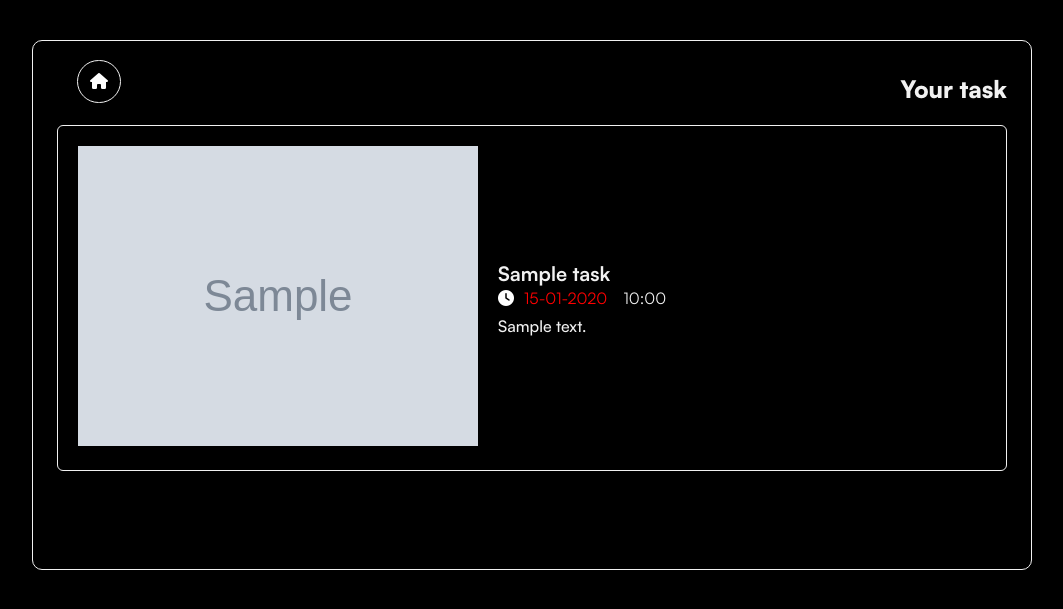
After one commit to Clayy9/Clay_TDL, a PHP site: page /box.php in a window 1280 px wide. The commit adds this page. Shown: the top 609 px of the page, without its empty margins (208-1271 px from the left). Run offline with PHP 8.4, Linux system fonts and the light colour scheme; the visitor is signed in with stand-in values (Sample User, id 1); tables that the repository leaves empty or names only in its code hold one stand-in row (values such as "Sample post"); grey boxes marked "Sample" are stand-in pictures; some libraries are stand-ins or nearby versions.

Commit message:
Add Box to see all tasks

```diff
--- a/assets/css/style.css
+++ b/assets/css/style.css
@@ -236,7 +236,7 @@ a {
 }
 
 .task_feature>a {
-    margin-right: 40px;
+    margin-left: 20px;
     border: 1px solid var(--white);
     border-radius: 100px;
     padding: 12px;
@@ -318,11 +318,11 @@ a {
     border: 1px solid var(--white);
     border-radius: 10px;
     margin: 40px;
+    position: absolute;
 
     width: 800px;
     padding: 32px 24px 40px 24px;
 
-    position: absolute;
     top: 0px;
 }
 
@@ -667,3 +667,21 @@ button[type=button] {
     cursor: pointer;
 
 }
+
+/* Box.php */
+.container_task_all {
+    flex-direction: row;
+    justify-content: center;
+    align-items: center;
+
+    border: 1px solid var(--white);
+    border-radius: 10px;
+    margin: 40px;
+    position: absolute;
+
+    width: 1000px;
+    padding: 32px 24px 40px 24px;
+
+    top: 0px;
+    left: 200px;
+}
--- a/assets/js/script.js
+++ b/assets/js/script.js
@@ -262,7 +262,23 @@ function update_task() {
   });
 }
 
+// Cek Expired Task
+function expiredTask() {
+  $.ajax({
+    url: "sv_task.php",
+    method: "POST",
+    data: {
+      id: task_id,
+      act: "expiredTask",
+    },
+    success: function (result) {
+      alert("expiredTask aktif");
+    },
+  });
+}
+
 $(document).ready(function () {
+  expiredTask();
   get_data();
   completed_data();
   saveScore();
--- /dev/null
+++ b/box.php
@@ -0,0 +1,116 @@
+<?php
+include "config/security.php";
+include "config/connection.php";
+$user_id = $_SESSION['id'];
+?>
+
+<!DOCTYPE html>
+<html lang="en">
+
+<head>
+    <meta charset="UTF-8">
+    <meta http-equiv="X-UA-Compatible" content="IE=edge">
+    <meta name="viewport" content="width=device-width, initial-scale=1.0">
+    <title>To Do List</title>
+
+    <!-- Link -->
+    <link rel="stylesheet" href="./assets/css/style.css">
+</head>
+
+
+<body>
+
+    <?php
+    $sql = "SELECT t.*, c.category_name, c.category_img FROM tb_tasks t LEFT JOIN tb_categories c ON t.category_id = c.id WHERE user_id = '$user_id' ORDER BY task_date ";
+    $query = mysqli_query($conn, $sql);
+    ?>
+
+    <div class="container_task_all">
+        <div class="task_active">
+            <div class="task_head">
+                <div class="task_feature">
+                    <a id="back_button" onclick="location.href='home.php'" )>
+                        <i class=" fa-solid fa-house" style="color: #ffffff;"></i>
+                </div>
+                <div class="task_title">
+                    <p>Your task</p>
+                </div>
+
+            </div>
+
+            <?php
+            while ($result = mysqli_fetch_array($query)) {
+                $task_id = $result['id'];
+                $task_title = $result['task_name'];
+                $task_date = $result['task_date'] == date('Y-m-d') ? 'Today' : date('d-m-Y', strtotime($result['task_date']));
+                $task_time = $result['task_time'] == "00:00:00" ? '' : date('H:i', strtotime($result['task_time']));
+                $task_desc = $result['task_desc'];
+                $category = $result['category_name'];
+                $category_img = $result['category_img'];
+
+                $task_date = $result['task_date'] == date('Y-m-d') ? 'Today' : date('d-m-Y', strtotime($result['task_date']));
+
+                if ($result['task_date'] < date('Y-m-d')) {
+                    $task_date = '<span style="color: red; font-family:"Satoshi-Bold";">' . $task_date . '</span>';
+                    $status_id = 3;
+                }
+
+                ?>
+                <div class="task_active_list" id="active_tasks">
+                    <div class="task_active_card">
+                        <div class="task_category">
+                            <img class="task_category_img" src="./assets/images/category/<?php echo $category_img ?>"
+                                alt="">
+                        </div>
+                        <div class="task_info">
+                            <div class="task_subtitle">
+                                <p>
+                                    <?php echo $task_title; ?>
+                                </p>
+                            </div>
+                            <div class="task_deadline">
+                                <i class="fa-solid fa-clock" style="color: white;"></i>
+                                <p>
+                                    <?php echo $task_date; ?>
+                                </p>
+                                <p>⠀
+                                    <?php echo $task_time; ?>
+                                </p>
+                            </div>
+                            <div class="task_desc">
+                                <p>
+                                    <?php echo $task_desc; ?>
+                                </p>
+                            </div>
+                        </div>
+                        <!-- <div class="task_checkbox">
+                            <input type="checkbox" id="undone<?php echo $task_id; ?>"
+                                onclick="check_task(<?php echo $task_id; ?>)" />
+                            <button type="button" style="cursor:pointer" id="delete_undone<?php echo $task_id; ?>"
+                                onclick="delete_task(<?php echo $task_id; ?>)" class="button_delete" value="Delete">
+                                <p style="cursor:pointer">Delete</p>
+                            </button>
+                            <button type="button" style="cursor:pointer" id="update_undone<?php echo $task_id; ?>"
+                                onclick="editTask(<?php echo $task_id; ?>)" id="edit_task_button<?php echo $task_id; ?>"
+                                class="button_update" value="Edit">
+                                <p style="cursor:pointer">Edit</p>
+                            </button>
+                        </div> -->
+                    </div>
+                </div>
+
+                <br>
+                <?php
+            }
+
+            ?>
+        </div>
+
+
+</body>
+<!-- Script -->
+<script src="./assets/js/jquery-3.7.0.js"></script>
+<script src="./assets/js/script.js"></script>
+<script src="https://kit.fontawesome.com/67a87c1aef.js" crossorigin="anonymous"></script>
+
+</html>
--- a/home.php
+++ b/home.php
@@ -87,6 +87,8 @@ include "config/connection.php";
                         <a id="filter_task_button">
                             <i class="fa-solid fa-filter" style="color: #ffffff;"></i>
                         </a>
+                        <a id="all_task_button" onclick="location.href='box.php'">
+                            <i class="fa-solid fa-box-open" style="color: #ffffff;"></i> </a>
                     </div>
 
                 </div>
@@ -257,6 +259,8 @@ include "config/connection.php";
 
         });
     </script>
+
+
 </body>
 
 </html>
```
Also changed, not shown: OOP/script.js (added, +44 -0 lines), sv_form.php (deleted, +0 -53 lines), sv_task.php (+27 -4 lines), assets/images/empty.png (added).
